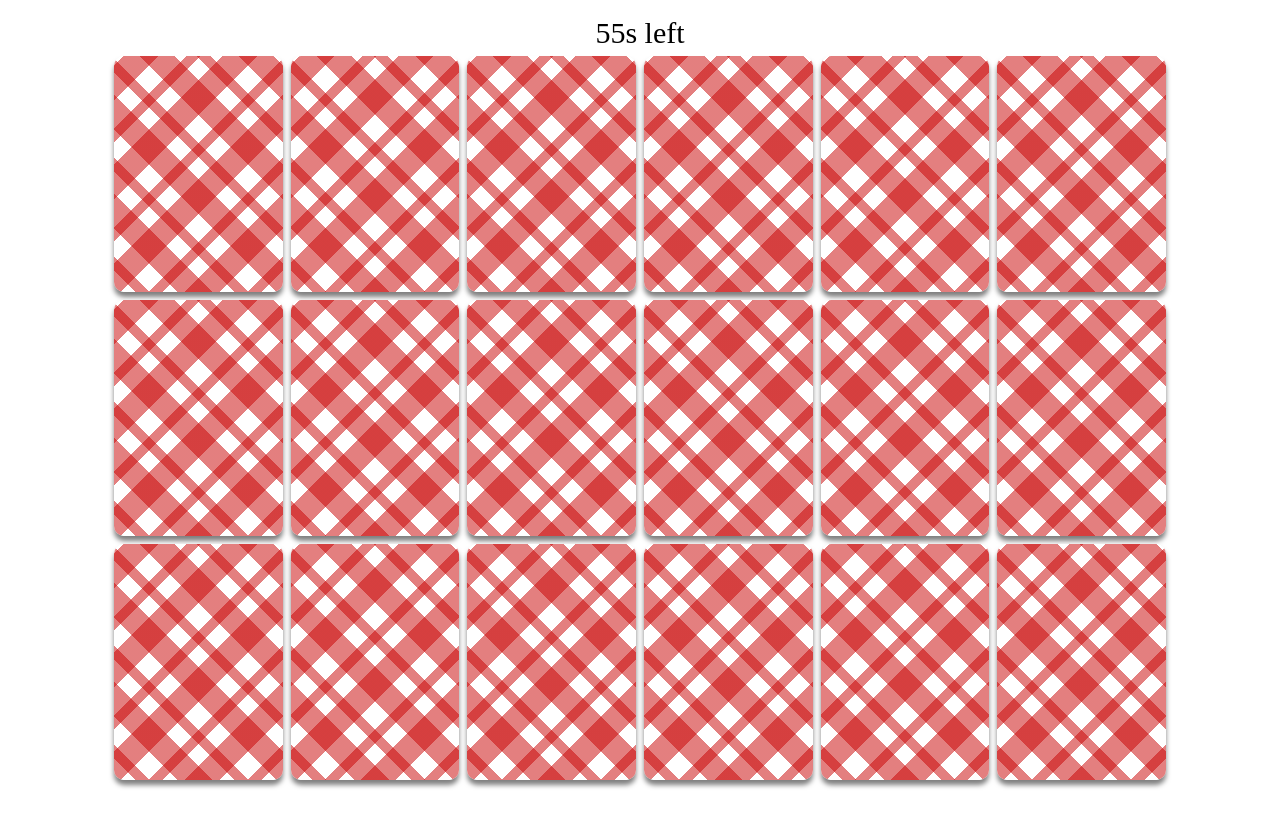
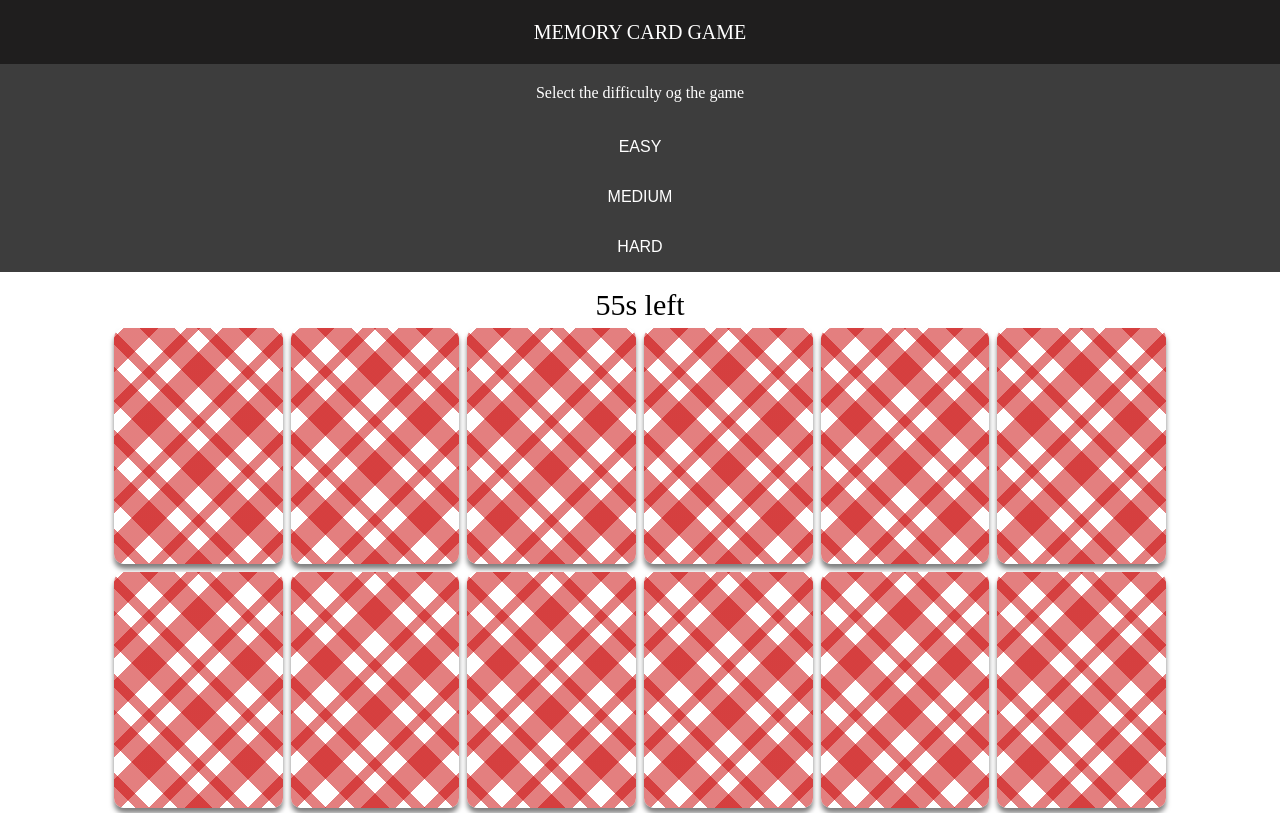
Before and after one commit to MartaUlasen/Memory-card-game, a website built with webpack: page src/index.html in a window 1280 px wide. Shown: the top 813 px of the page. Built offline with nearby package versions, Linux system fonts and the light colour scheme.

Commit message:
Added menu

```diff
--- a/src/css/game.scss
+++ b/src/css/game.scss
@@ -4,6 +4,69 @@ $numberOfRows: 3;
 $game-padding: 16px;
 $card-height: calc((100vh - #{$game-padding}*2 - #{$clock-height} - #{$numberOfRows} * 2 * #{$card-margin} ) / #{$numberOfRows});
 $FLIP_TIME: 0.2s;
+
+.header {
+	display: flex;
+	justify-content: center;
+	background-color: #1f1e1e;
+	line-height: 4rem;
+}
+
+.header__logo {
+    display: inline-block;
+    text-transform: uppercase;
+    text-decoration: none;
+	color: #fff;
+	font-size: 1.25rem;;
+}
+
+.header__menu-toggler {
+	display: none;
+	padding: 0;
+	color: black;
+	background-color: transparent;
+	box-shadow: none;
+	border: 0;
+	outline: none;
+}
+
+.menu {
+    display: flex;
+    flex-direction: column;
+    margin: 0;
+    padding: 0;
+	list-style: none;
+	background-color: #3d3d3d;
+    color: #fff;
+}
+
+.menu__title {
+	text-align: center;
+    font-size: 1rem;
+    padding: 20px;
+}
+
+.menu__link {
+	background-color: transparent;
+	//box-shadow: none;
+	border: 0;
+	outline: none;
+	color: #fff;
+	width: 100%;
+    border: none;
+    border-radius: 0;
+    font-size: 1rem;
+    line-height: 3em;
+    text-transform: uppercase;
+    transition: opacity 0.2s ease-in;
+}
+
+.icon-menu {
+	width: 24px;
+	height: 24px;
+	stroke: black;
+    stroke-width: 2px;
+}
 
 .clock {
 	display: flex;
--- a/src/index.html
+++ b/src/index.html
@@ -8,6 +8,34 @@
         <meta name="viewport" content="width=device-width, initial-scale=1">
     </head>
     <body>
+        <svg version="1.1" xmlns="http://www.w3.org/2000/svg" xmlns:xlink="http://www.w3.org/1999/xlink" x="0px" y="0px" width="0px" height="0px" xml:space="preserve" style="display: none;">
+            <symbol	id="icon-menu" viewBox="0 0 24 24" fill="none">
+                <line x1="3" y1="12" x2="21" y2="12"></line>
+                <line x1="3" y1="6" x2="21" y2="6"></line>
+                <line x1="3" y1="18" x2="21" y2="18"></line>
+            </symbol>
+        </svg>
+        <header class="header">
+			<a class="header__logo" href="#">Memory card game
+			</a>
+			<button class="js-menu-toggler header__menu-toggler" href"#">
+				<svg class="icon-menu">
+					<use xmlns:xlink="http://www.w3.org/1999/xlink" xlink:href="#icon-menu"></use>
+				</svg>
+			</button>
+		</header>
+        <ul class="menu">
+            <div class="menu__title">Select the difficulty og the game</div>
+            <li class="menu__item">
+                <button class="menu__link">Easy</button>
+            </li>
+            <li class="menu__item">
+                <button class="menu__link">Medium</button>
+            </li>
+            <li class="menu__item">
+                <button class="menu__link">Hard</button>
+            </li>
+        </ul>
 		<div class="container"></div>
     </body>
 </html>
```
Also changed, not shown: package.json (line endings or trailing spaces), 1 other file.
